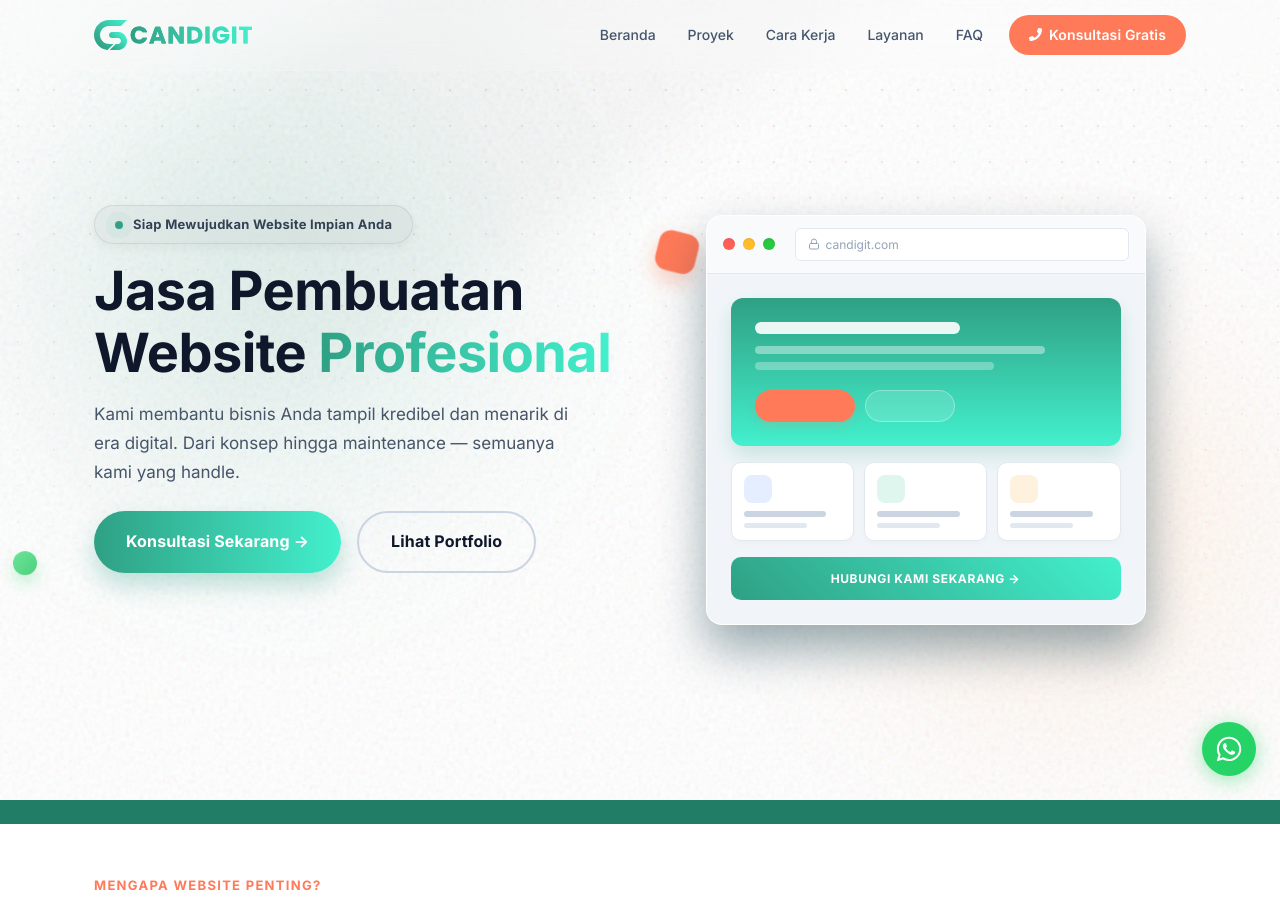
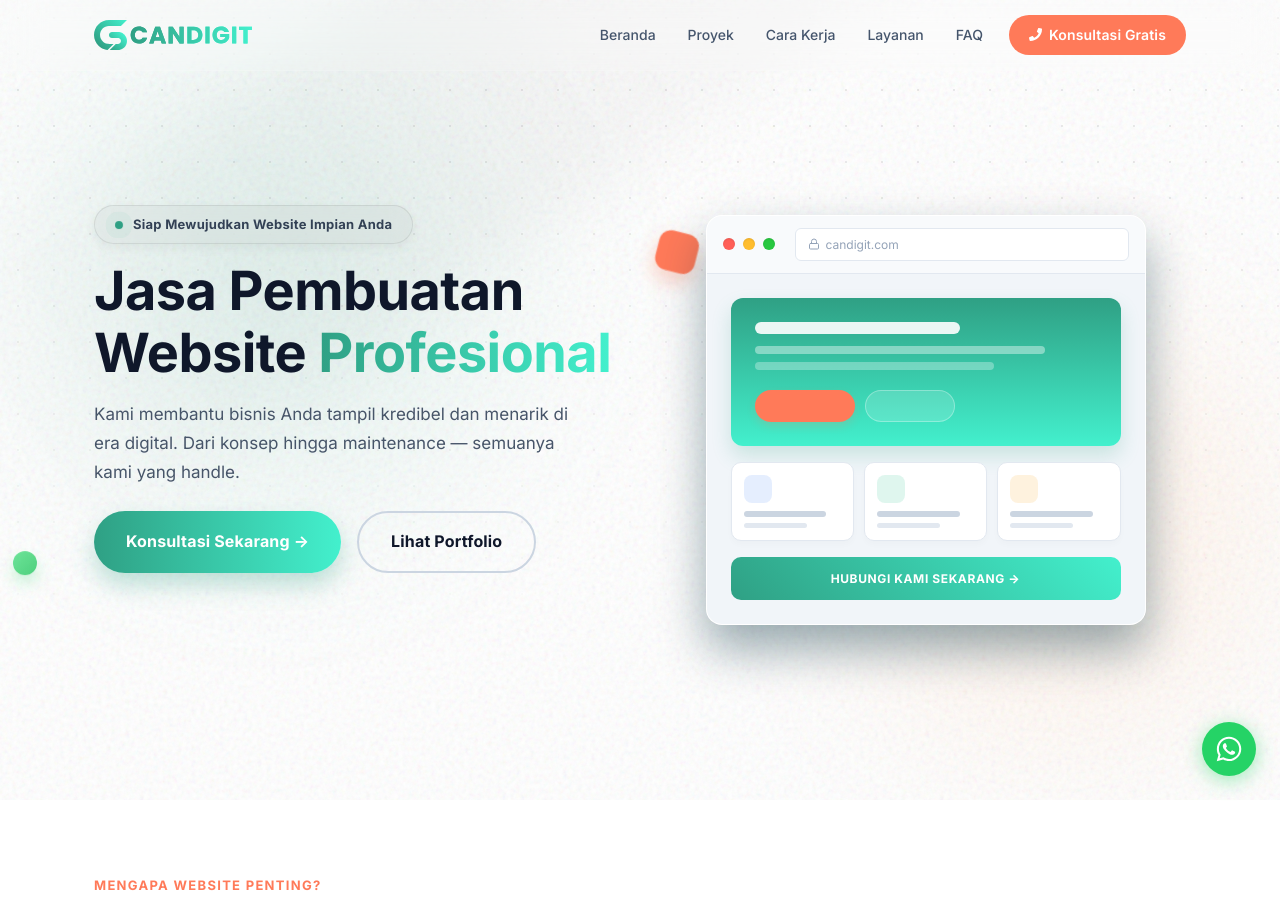
Before and after one commit to navyrastudio/companyprofilecandigital, a Next.js app: page / in a window 1280 px wide. Shown: the top 901 px of the page. Built offline with nearby package versions, Linux system fonts and the light colour scheme.

Commit message:
style(hero): remove dark green accent at the bottom

```diff
--- a/app/page.tsx
+++ b/app/page.tsx
@@ -45,59 +45,14 @@ export default function Home() {
       <main>
         <HeroSection />
 
-        {/* Ticker marquee */}
+        {/* Spacer for layout */}
         <div
           style={{
-            background: "#227D66",
+            background: "transparent",
             padding: "12px 0",
             overflow: "hidden",
           }}
-        >
-          {/* <div
-            style={{
-              display: "flex",
-              width: "max-content",
-              animation: "marquee 35s linear infinite",
-            }}
-          >
-            {[
-              "150+ Proyek Selesai",
-              "98% Klien Puas",
-              "Rating 5.0 Google",
-              "Desain Custom",
-              "Fast Delivery",
-              "SEO Friendly",
-              "Mobile Responsive",
-              "Support Setelah Launch",
-              "150+ Proyek Selesai",
-              "98% Klien Puas",
-              "Rating 5.0 Google",
-              "Desain Custom",
-              "Fast Delivery",
-              "SEO Friendly",
-              "Mobile Responsive",
-              "Support Setelah Launch",
-            ].map((item, i) => (
-              <span
-                key={i}
-                style={{
-                  padding: "0 28px",
-                  color: "rgba(255,255,255,0.85)",
-                  fontSize: "13px",
-                  fontWeight: 600,
-                  whiteSpace: "nowrap",
-                  borderRight: "1px solid rgba(255,255,255,0.15)",
-                  display: "flex",
-                  alignItems: "center",
-                  gap: "8px",
-                }}
-              >
-                <span style={{ color: "#FF6B00", fontWeight: 800 }}>✦</span>
-                {item}
-              </span>
-            ))}
-          </div> */}
-        </div>
+        ></div>
 
         <WhyUsSection />
         <StatsSection />
```
